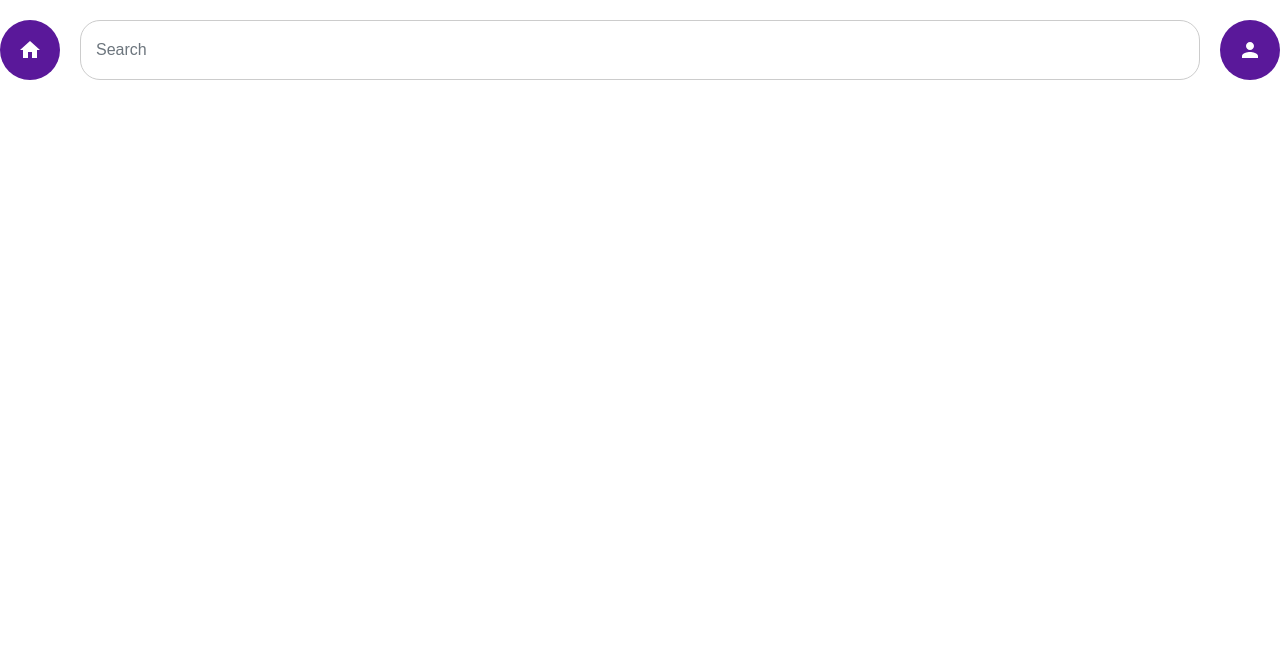
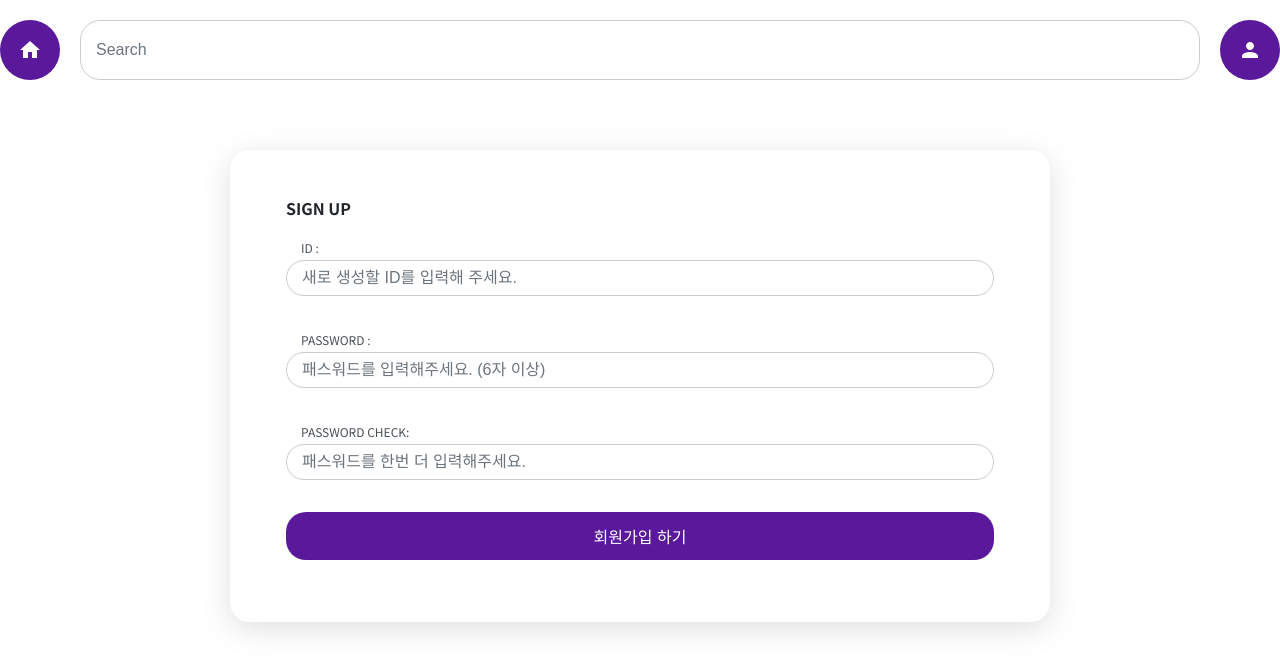
Before and after one commit to HseongH/Bohemian-Rhapsody, a React (Create React App) app: page /signup in a window 1280 px wide. Shown: the top 672 px of the page. Built offline with nearby package versions, Linux system fonts and the light colour scheme.

Commit message:
회원가입 페이지 뷰 작업

```diff
--- a/src/pages/SignUp.js
+++ b/src/pages/SignUp.js
@@ -1,8 +1,62 @@
 // LIBRARY
 import React from 'react';
 
+//Elements
+import { Text, Title, Input, Grid, Button } from '../elements'
+
 const SignUp = (props) => {
-  return <div></div>;
+  return (
+    <React.Fragment>
+      <Grid
+        width="820px"
+        is_flex="space-between"
+        margin="50px auto"
+        padding="30px 40px"
+        radius="20px"
+        shadow
+      >
+        <Grid padding='16px'>
+          <Title>SIGN UP</Title>
+
+          <Grid padding="16px 0px">
+            <Text fontSize="12px" lineHeight="2" textIndent="15px">
+              ID :
+            </Text>
+            <Input placeholder="새로 생성할 ID를 입력해 주세요."
+              keyPress={(e) => {
+                console.log(e.target.value)
+              }}
+            />
+          </Grid>
+          <Grid padding="16px 0px">
+            <Text fontSize="12px" lineHeight="2" textIndent="15px">
+              PASSWORD :
+            </Text>
+            <Input label="패스워드" placeholder="패스워드를 입력해주세요. (6자 이상)" type="password"
+              keyPress={(e) => {
+                console.log(e.target.value)
+              }}
+            />
+          </Grid>
+          <Grid padding="16px 0px">
+            <Text fontSize="12px" lineHeight="2" textIndent="15px">
+              PASSWORD CHECK:
+            </Text>
+            <Input label="패스워드 확인" placeholder="패스워드를 한번 더 입력해주세요." type="password"
+              keyPress={(e) => {
+                console.log(e.target.value)
+              }}
+            />
+          </Grid>
+
+          <Grid padding="16px 0px">
+            <Button width="100%" height="auto" padding="12px 0" radius="20px"
+              clickEvent={() => { console.log("회원가입!"); }}>회원가입 하기</Button>
+          </Grid>
+        </Grid>
+      </Grid>
+    </React.Fragment>
+  )
 };
 
 SignUp.defaultProps = {};
```
